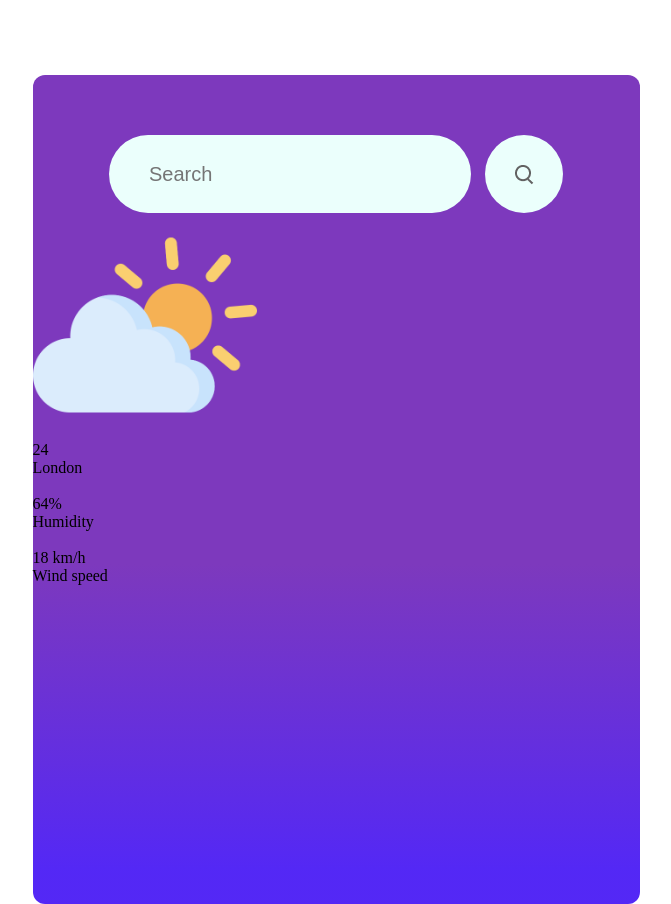
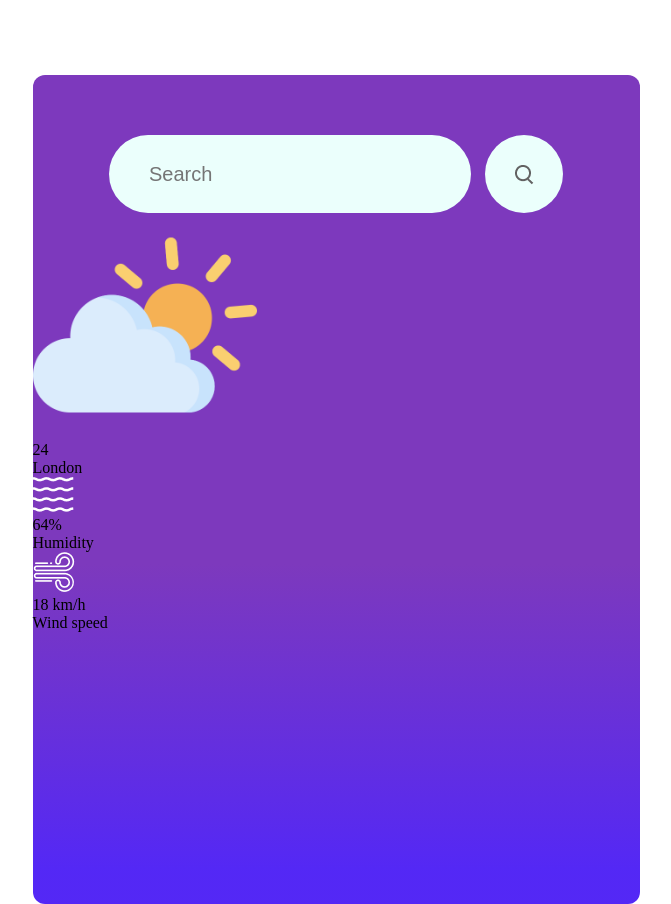
Before and after one commit to Katiasun/Weather-App, a React (Create React App) app: page / in a window 1280 px wide. Shown: the whole page, without its empty margins (304-975 px from the left). Built offline with nearby package versions, Linux system fonts and the light colour scheme.

Commit message:
add 2 images

```diff
--- a/src/components/WeatherApp/WeatherApp.jsx
+++ b/src/components/WeatherApp/WeatherApp.jsx
@@ -29,7 +29,7 @@ export default function WeatherApp() {
       <div className="weather-location">London</div>
       <div className="data-container">
         <div className="element">
-          <img className="icon" src="" slt="#" />
+          <img className="icon" src={humidity_icon} slt="#" />
           <div className="data">
             <div className="humidity-percent">64%</div>
             <div className="text">Humidity</div>
@@ -37,7 +37,7 @@ export default function WeatherApp() {
         </div>
 
         <div className="element">
-          <img className="icon" src="" slt="#" />
+          <img className="icon" src={wind_icon} slt="#" />
           <div className="data">
             <div className="humidity-percent">18 km/h</div>
             <div className="text">Wind speed</div>
```
